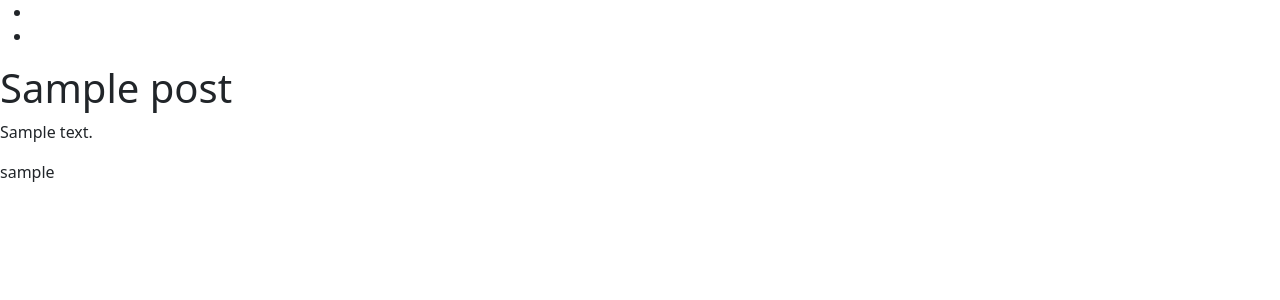
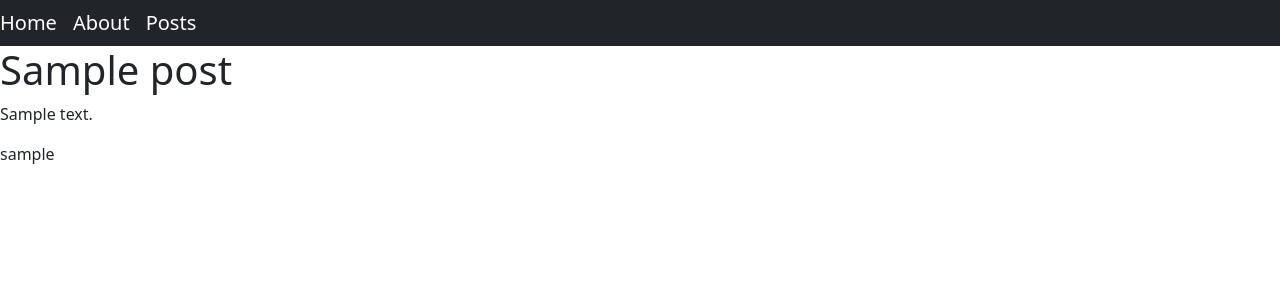
Before and after one commit to JoaoZati/django-blog-translator, a Django app: a page that uses mysite/blog/templates/base-navbar.html in a window 1280 px wide. Shown: the top 300 px of the page. Run offline with Django 3.2, Linux system fonts and the light colour scheme; tables that the repository leaves empty hold one stand-in row (values such as "Sample post").

Commit message:
Inserido Navbar - inserido navbar

```diff
--- a/mysite/blog/templates/base-navbar.html
+++ b/mysite/blog/templates/base-navbar.html
@@ -1,11 +1,14 @@
-<nav>
-    <div>
-        <ul>
-            <li>
-                <a></a>
+<nav class="navbar navbar-expand-lg navbar-dark bg-dark">
+    <div class="collapse navbar-collapse" id="navbarTogglerDemo01">
+        <ul class="navbar-nav ml-auto">
+            <li class="nav-item">
+                <a href="{% url 'home' %}" class="navbar-brand text-white">Home</a>
             </li>
-            <li>
-                <a></a>
+            <li class="nav-item">
+                <a href="{% url 'about_view' %}" class="navbar-brand text-white">About</a>
+            </li>
+            <li class="nav-item">
+                <a href="{% url 'posts_view' %}" class="navbar-brand text-white">Posts</a>
             </li>
         </ul>
     </div>
```
